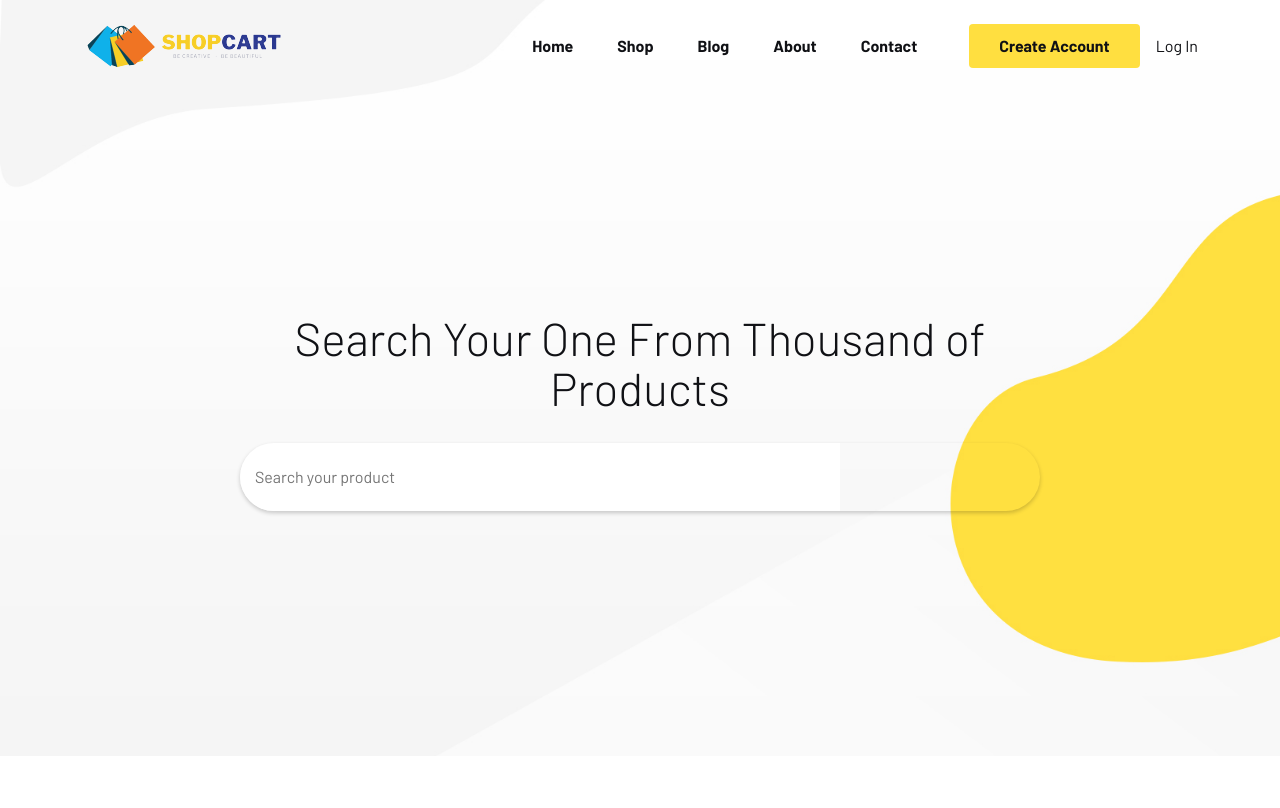
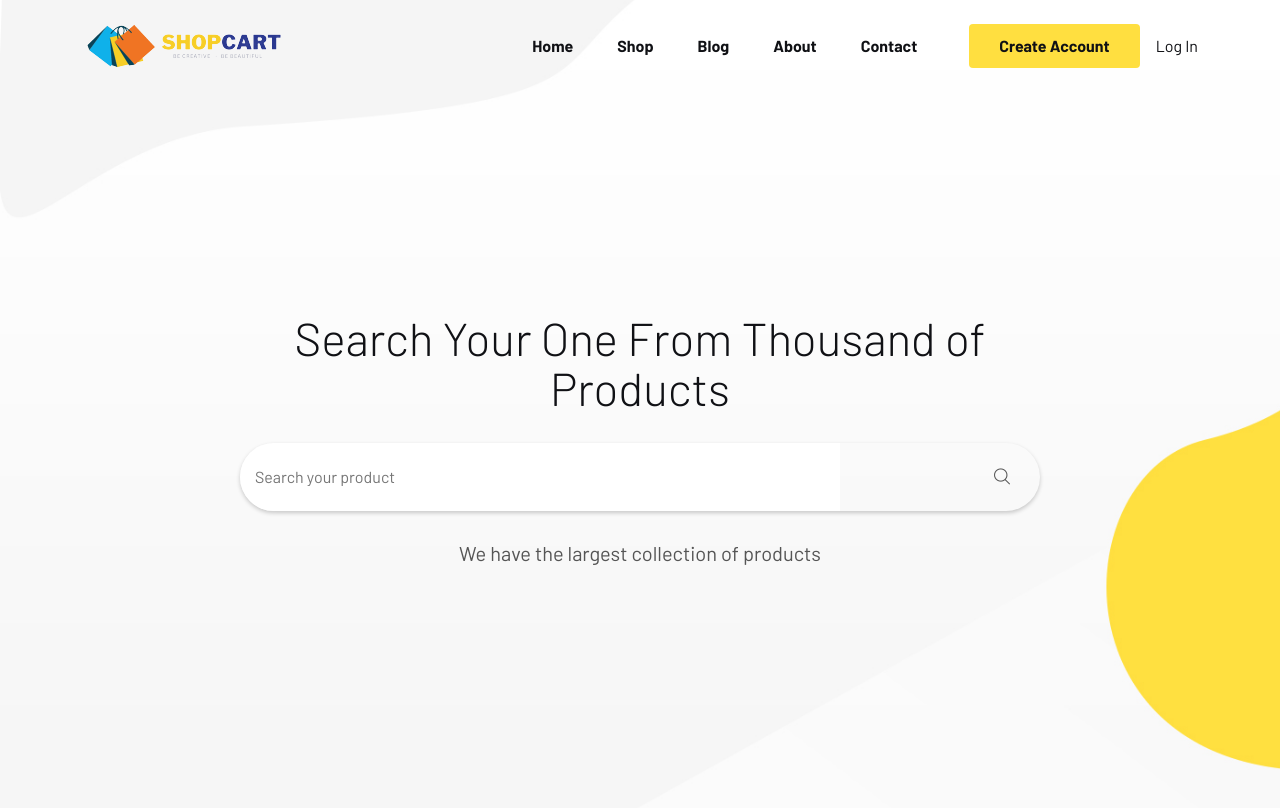
Before and after one commit to Pablo-jesuss/ecommerce-com-react, a React (Vite) app in the folder ecommerce/: page / in a window 1280 px wide. Shown: the top 808 px of the page. Built offline with nearby package versions, Linux system fonts and the light colour scheme.

Commit message:
localeCompare

```diff
--- a/ecommerce/src/home/Banner.jsx
+++ b/ecommerce/src/home/Banner.jsx
@@ -50,7 +50,19 @@ const Banner = () => {
               value={searchInput}
               onChange={handleSearch}
             />
+            <button type="submit">
+              <i className="icofont-search"></i>
+            </button>
           </form>
+          <p>{desc}</p>
+          <ul className="lab-ul">
+            {searchInput &&
+              filteredProducts.localeCompare((product) => (
+                <li key={i}>
+                  <Link to={`/shop/${product.id}`}>{product.name}</Link>
+                </li>
+              ))}
+          </ul>
         </div>
       </div>
     </div>
```
Also changed, not shown: ecommerce/src/components/SeletedCategory.jsx (added, +7 -0 lines).
